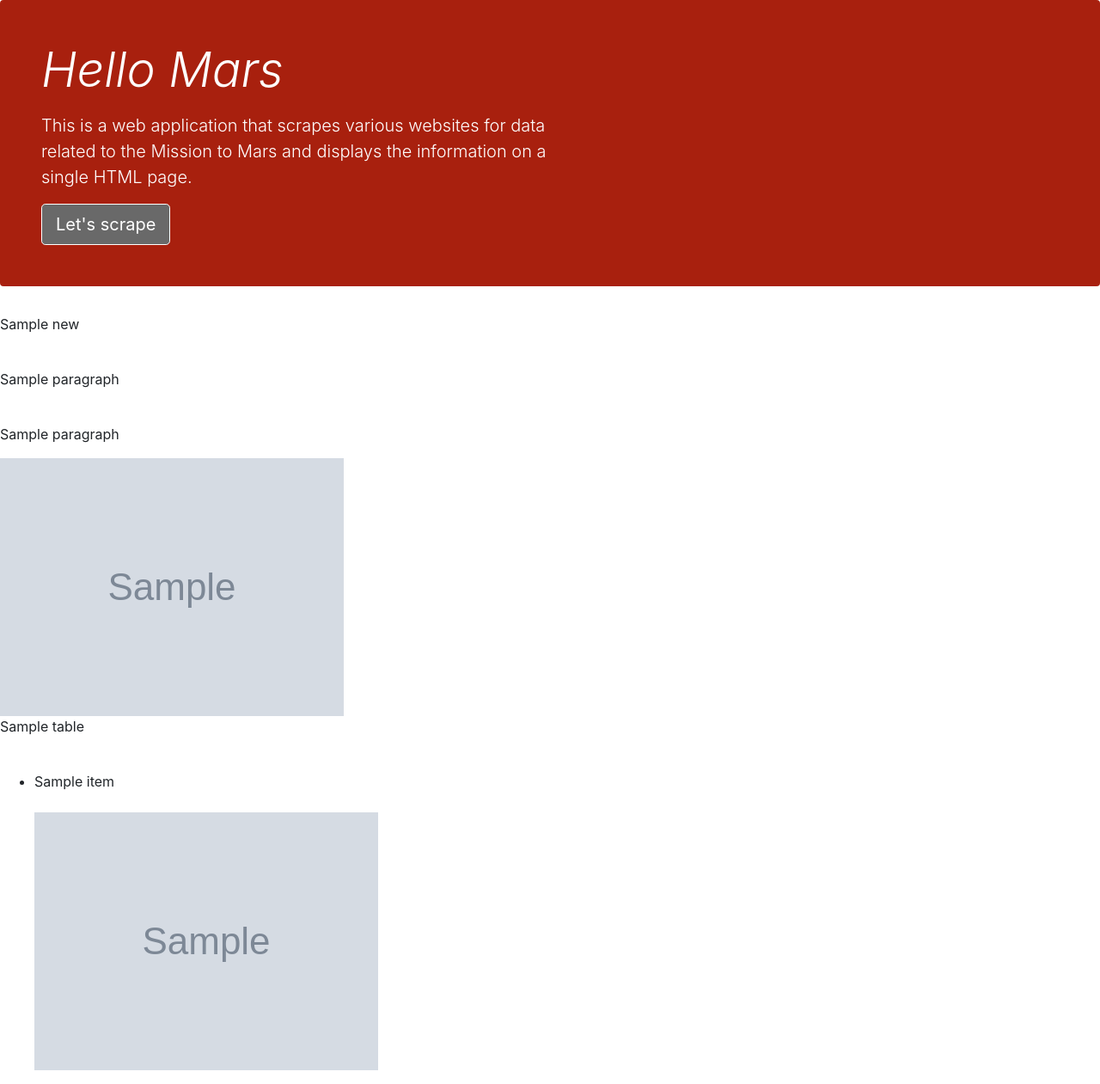
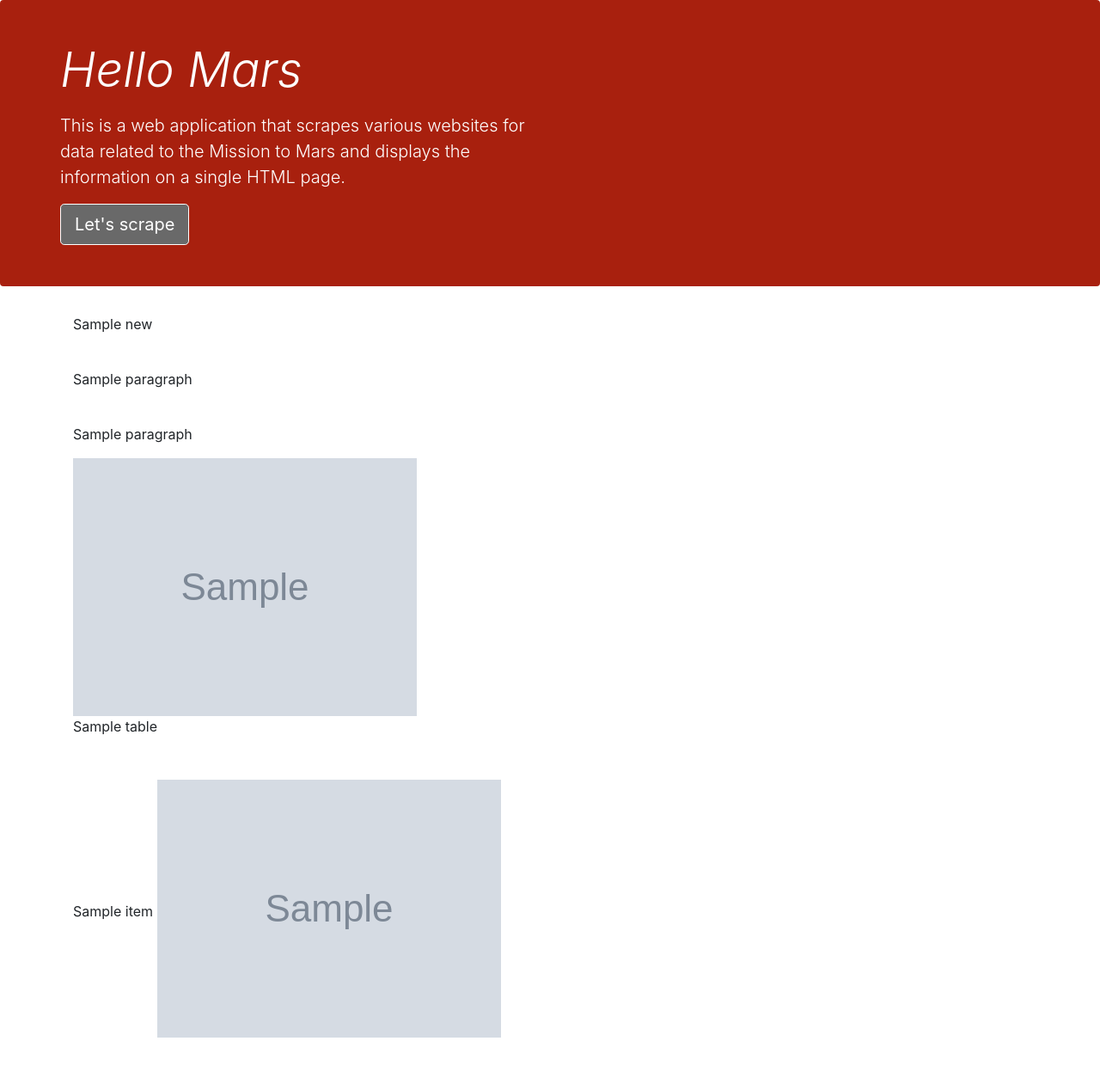
Before and after one commit to uldom/Web_Scraping_Challenge, a Flask app: page / in a window 1280 px wide. Shown: the whole page at 86% size. After the commit the page ends 1207 px from the top, so only its background shows below. Run offline with Flask 2, Linux system fonts and the light colour scheme; grey boxes marked "Sample" are stand-in pictures; a database or web service that is not in the repository returns one stand-in record (values such as "Sample title"); some libraries are stand-ins or nearby versions.

Commit message:
css updated

```diff
--- a/Missions_to_Mars/Templates/index.html
+++ b/Missions_to_Mars/Templates/index.html
@@ -1,5 +1,6 @@
 <!DOCTYPE html>
 <html lang="en">
+
 <head>
     <meta charset="UTF-8">
     <meta http-equiv="X-UA-Compatible" content="IE=edge">
@@ -11,26 +12,33 @@
     <!--CSS Link-->
     <link rel="stylesheet" type="text/css">
     <style>
-        .table .thead-dark th {
-            background-color: dimgray;
+        .table thead th {
+            background-color: rgb(168, 32, 14);
             border-color: dimgray;
+            text-align: left;
+            color: #EFEFEF
         }
+
         a:link:active,
         a:visited:active {
             color: white;
         }
+
         .responsive {
             width: 10%;
             height: auto;
         }
+
         .btn-primary {
             background-color: dimgray;
             border-color: white;
         }
+
         .btn-default:hover {
             background-color: #922B21;
             border-color: white;
         }
+
         .page-footer {
             background-color: IndianRed;
             margin-top: 60px;
@@ -38,47 +46,70 @@
             bottom: 0;
             width: 100%;
         }
+
         .footer-copyright {
             color: white;
             border-top: 5px solid dimgray
         }
+
         .jumbotron {
             color: #EFEFEF;
             background-color: rgb(168, 32, 14);
             width: 100%;
         }
+
+        #data_dict img {
+            padding-bottom: 20px;
+            padding-top: 10px;
+        }
     </style>
 </head>
+
 <body>
     <!-- Jumbotron -->
     <div class="jumbotron p-3 p-md-5 text-white rounded background-color">
+        <div class='container'>
+            <div class='row'>
                 <div class="col-md-6 px-0">
                     <h1 class="display-4 font-italic">Hello Mars</h1>
-            <p class="lead my-3">This is a web application that scrapes various websites for data related to the Mission
+                    <p class="lead my-3">This is a web application that scrapes various websites for data related to the
+                        Mission
                         to Mars and displays the information on a single HTML page.</p>
                     <a class="btn btn-primary btn-default btn-lg" href="/scrape" role="button">Let's scrape</a>
                 </div>
             </div>
+        </div>
+    </div>
+    <div class='container'>
         <p> {{info['news']['title']| safe}}</p>
         <br>
         <p> {{info['news']['paragraph']| safe}}</p>
         <br>
         <p>{{info['image']['paragraph']| safe}}</p>
-<img src= "{{info['image'] | safe}}">
+        <img src="{{info['image'] | safe}}">
         <br>
         <p> {{info['table'] | safe}}</p>
+    </div>
     <br>
+    <div id="data_dict" class="container">
+        <div class="row">
+            {% for item in info['mars_hemispheres'] %}
+            <div class="col-6">
+                {{item['titles'] | safe}}
+                <img src="{{item['img_url'] | safe }}" class='img-fluid'>
+            </div>
+            {% endfor %}
+        </div>
+    </div>
+    <!-- <ul id="data_dict">
+        {% for item in info['mars_hemispheres'] %}
+        <li class='col-6'> {{item['titles'] | safe}}
+            <img src="{{item['img_url'] | safe }}">
+        </li>
 
-<ul id="data_dict">
-    {% for item in info['mars_hemispheres'] %}
-        <li> {{item['titles'] | safe}}
-            <br>
-            <br>
-            <img src="{{item['img_url'] | safe }}"></li>
-            <p></p>
-            <p></p>
-            <!-- <a href="{{info.mars_hemispheres[0].img_url | safe}}">{{info.mars_hemispheres[0].title | safe }}</a></li> -->
+        <a href="{{info.mars_hemispheres[0].img_url | safe}}">{{info.mars_hemispheres[0].title | safe }}</a></li>
         {% endfor %}
-    </ul>
+    </ul> -->
 </body>
+
 </html>
--- a/Missions_to_Mars/scrape_mars.py
+++ b/Missions_to_Mars/scrape_mars.py
@@ -60,7 +60,7 @@
     mars_facts = soup.find('table', class_ ='table table-striped')
     mars_facts = pd.read_html(str(mars_facts))[0]
     mars_facts.rename(columns={0: 'Description', 1: 'Values'}, errors='raise', inplace=True)
-    mars_facts = mars_facts.to_html()
+    mars_facts = mars_facts.to_html(index=False, classes=['table', 'table-striped'])
     # mars_facts = mars_facts.set_index('Description')
     mars_facts
     data_dict['table'] = mars_facts
```
Lines whose indentation alone changed are shown as unchanged.
